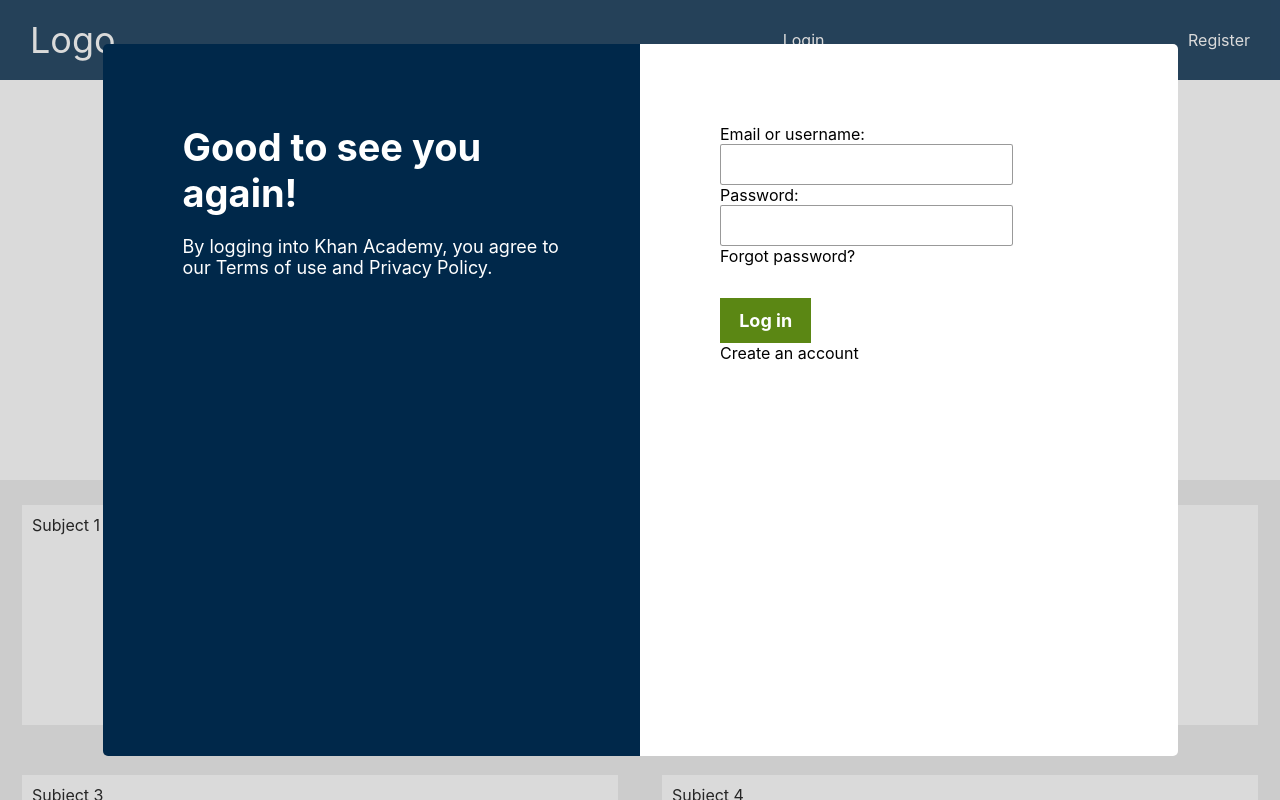
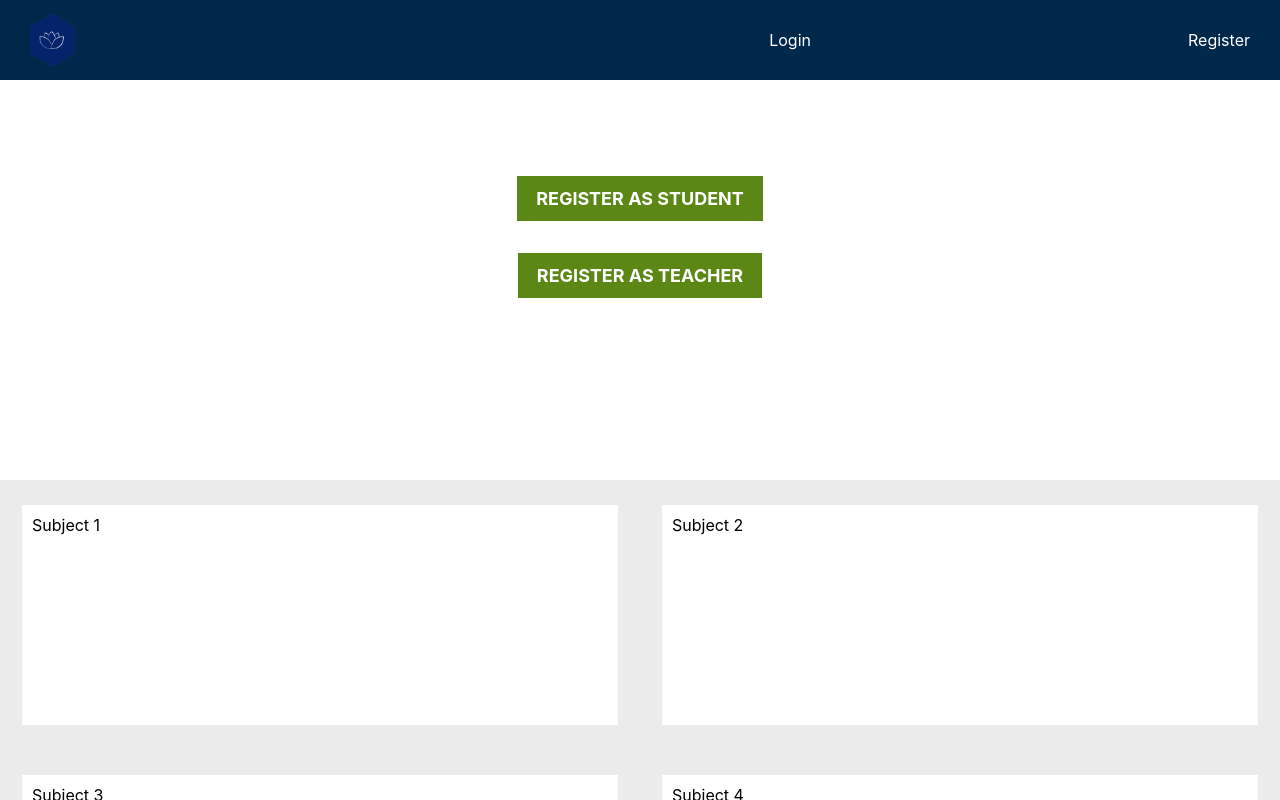
Before and after one commit to online-classroom/classroom, a React (Create React App) app: page / in a window 1280 px wide. Shown: the top 800 px of the page. Built offline with nearby package versions, Linux system fonts and the light colour scheme.

Commit message:
added logo to topnav

```diff
--- a/src/Containers/TopNav/TopNav.js
+++ b/src/Containers/TopNav/TopNav.js
@@ -1,11 +1,12 @@
 import React from 'react'
+import logo from './../../assets/logo.png'
 import './TopNav.scss'
 
 const TopNav =()=>{
 
     return(
         <div className='topnav'>
-            <span className='logo'>Logo</span>
+            <span className='logo'><img src={logo} alt='Logo'/></span>
             <span className='auth-button'>Login</span>
             <span className='reg-button'>Register</span>
         </div>
--- a/src/Containers/TopNav/TopNav.scss
+++ b/src/Containers/TopNav/TopNav.scss
@@ -12,6 +12,13 @@
         padding: 0px 30px;
         margin-right: auto;
         font-size: 36px;
+        height:80%;
+        display:flex;
+        align-items: center;
+        justify-content: center;
+        img{
+            height:80%;
+        }
     }
 
     .auth-button {
--- a/src/Pages/Home/Home.js
+++ b/src/Pages/Home/Home.js
@@ -21,7 +21,7 @@ const Home =()=>{
                 <div className='subjects'>Subject 3</div>
                 <div className='subjects'>Subject 4</div>
             </div>
-            <LoginModal />
+            {/* <LoginModal /> */}
             {/* <RegisterModal/> */}
         </div>
     )
```
